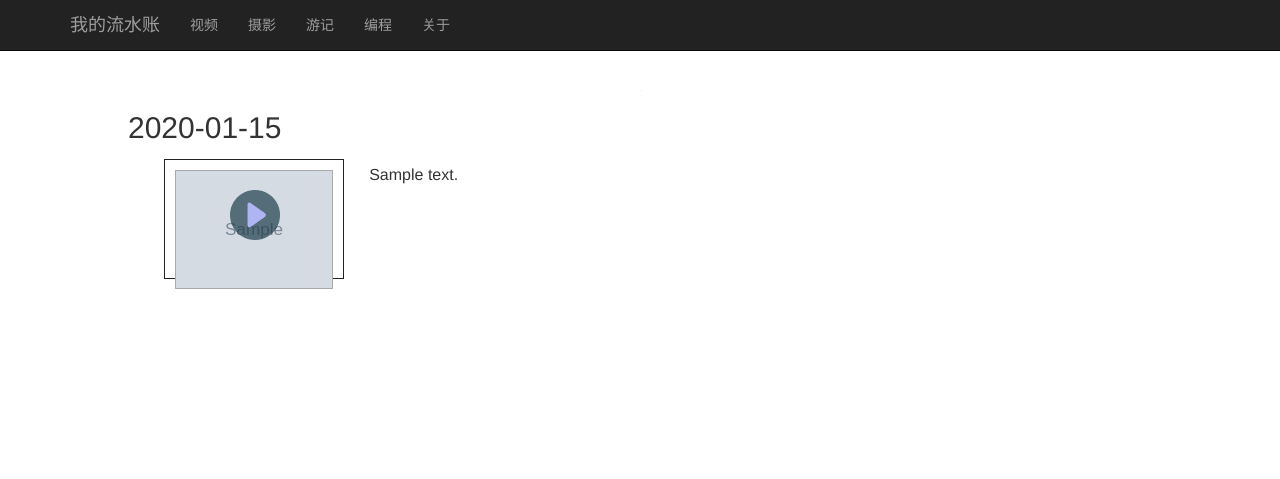
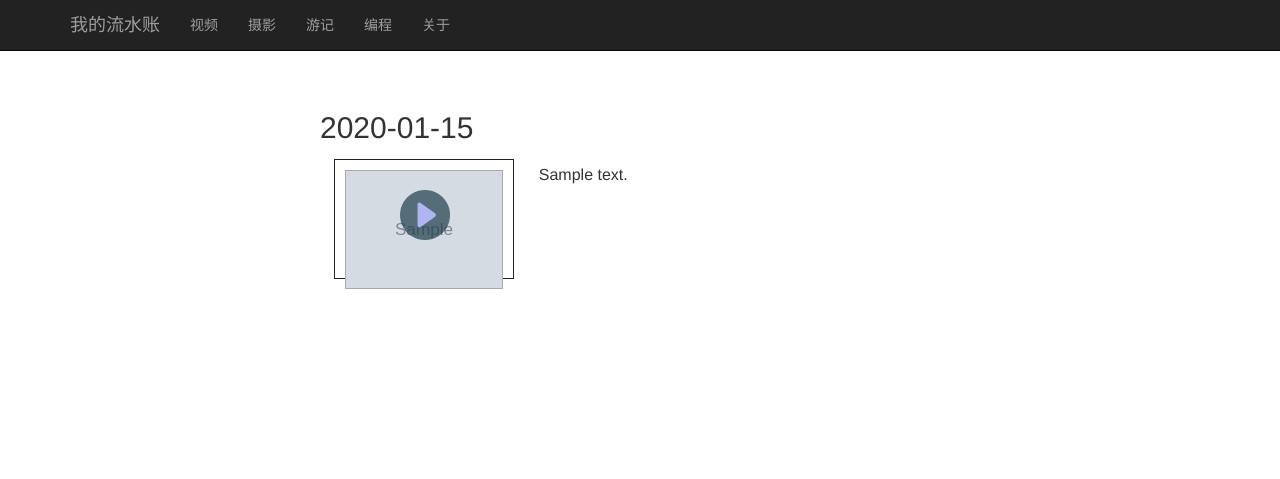
Before and after one commit to yexxyy/my_website, a Django app: page /record/home in a window 1280 px wide. Shown: the top 479 px of the page. Run offline with Django 3.2, Linux system fonts and the light colour scheme; tables that the repository leaves empty hold one stand-in row (values such as "Sample post"); grey boxes marked "Sample" are stand-in pictures; some libraries are stand-ins or nearby versions.

Commit message:
body padding

```diff
--- a/mysite/record/static/record/record_list.css
+++ b/mysite/record/static/record/record_list.css
@@ -2,8 +2,8 @@
 body{
 	padding-top: 70px;
 	background: #ffffff;
-	padding-right:10%;
-	padding-left:10%;
+	padding-right:30%;
+	padding-left:25%;
 }
 
 .row{
```
